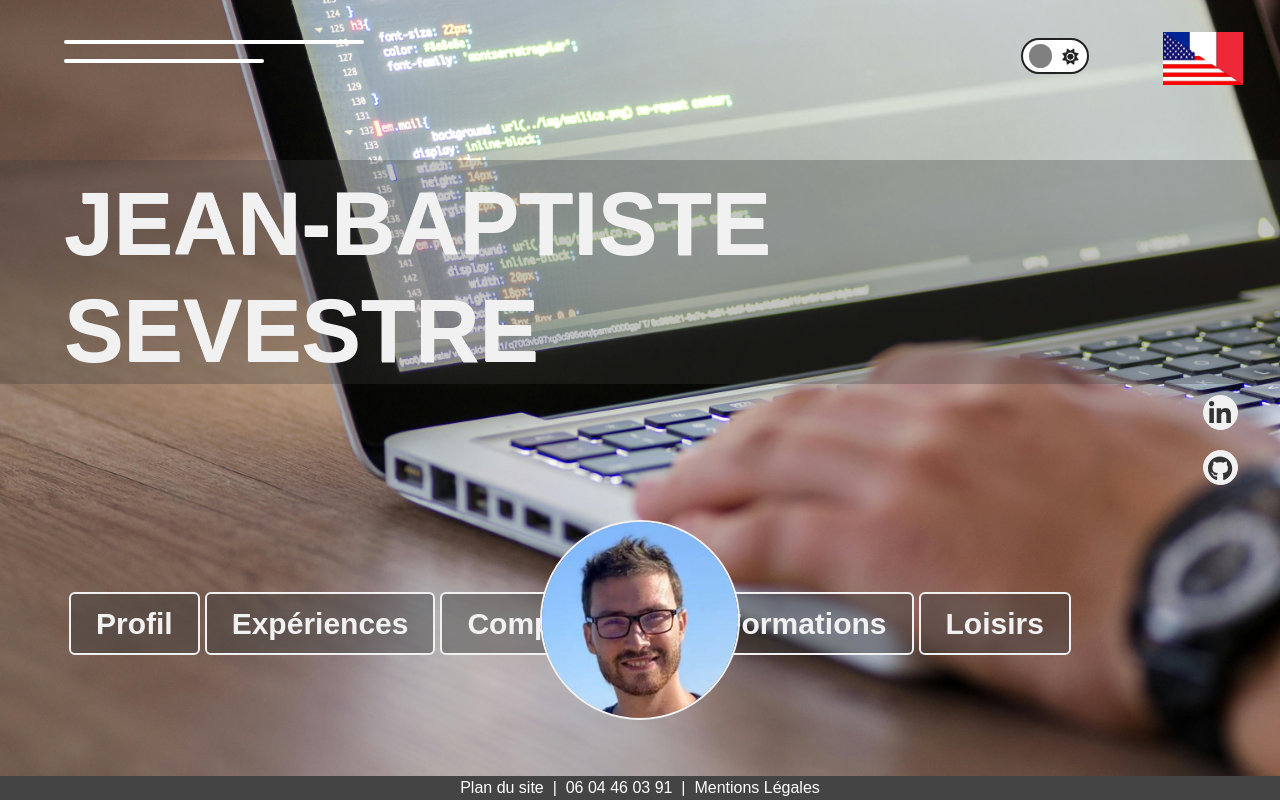
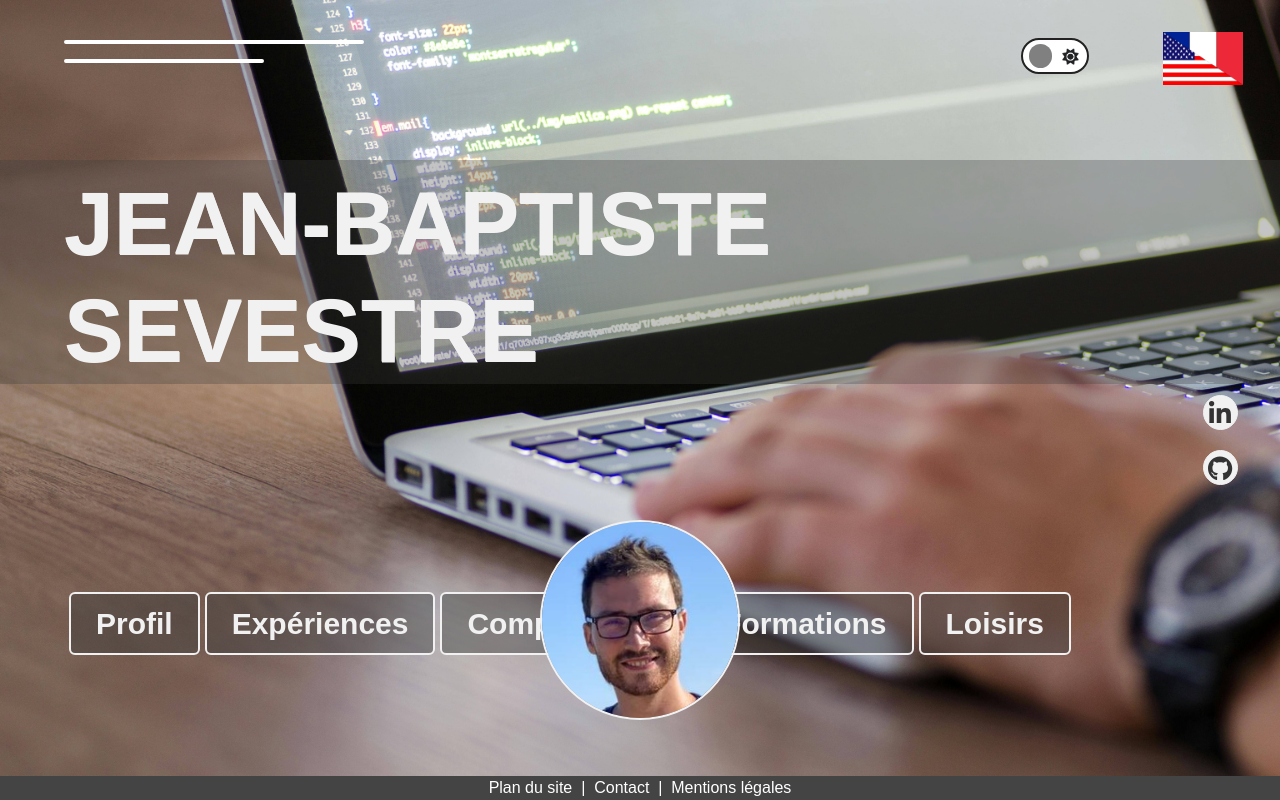
Before and after one commit to jesevestre/CV_Web_VueJS3, a Vue app: page / in a window 1280 px wide. Built offline with nearby package versions, Linux system fonts and the light colour scheme; a web font is replaced by a local one.

Commit message:
Maj du multilingue + changement footer + correction bug

```diff
--- a/src/components/Footer.vue
+++ b/src/components/Footer.vue
@@ -1,15 +1,15 @@
 <template>
     <footer class="footer text-center">
 		<span>
-			<router-link class="footer_span" to="/pages/PlanDuSite" role="button" aria-label="Navigation vers le plan du site">Plan du site</router-link>
+			<router-link class="footer_span" to="/pages/PlanDuSite" role="button" aria-label="Navigation vers le plan du site">{{ localLabels.planDuSite }}</router-link>
 		</span>
 		&nbsp;|&nbsp;
 		<span>
-			<a class="footer_span" href="tel:+33604460391" aria-label="Ouverture pop-up pour passer un appel téléphonique">06&nbsp;04&nbsp;46&nbsp;03&nbsp;91</a>
+			<router-link class="footer_span" to="/pages/Contact" role="button" aria-label="Navigation vers contact">{{ localLabels.contact }}</router-link>
 		</span>
 		&nbsp;|&nbsp;
 		<span>
-			<router-link class="footer_span" to="/pages/MentionLegales" role="button" aria-label="Navigation vers les mentions légales">Mentions Légales</router-link>
+			<router-link class="footer_span" to="/pages/MentionLegales" role="button" aria-label="Navigation vers les mentions légales">{{ localLabels.mentionsLegales }}</router-link>
 		</span>
 	</footer>
 </template>
@@ -17,6 +17,50 @@
 <script>
 export default {
     name: 'Footer',
+
+	props: {
+        labels: {
+            type: Object,
+            default: () => ({
+                planDuSite: 'Plan du site',
+                contact: 'Contact',
+                mentionsLegales: 'Mentions légales'
+            })
+        }
+    },
+
+    data() {
+        return {
+            localLabels: { ...this.labels }
+        };
+    },
+
+    mounted() {
+        const lang = document.documentElement.lang || 'fr';
+
+        if (lang === 'fr') {
+            this.localLabels = {
+                planDuSite: 'Plan du site',
+                contact: 'Contact',
+                mentionsLegales: 'Mentions légales',
+            };
+        } else {
+            this.localLabels = {
+                planDuSite: 'Site map',
+                contact: 'Contact',
+                mentionsLegales: 'Legal notices',
+            };
+        }
+    },
+
+    watch: {
+        labels: {
+            handler(newLabels) {
+                this.localLabels = { ...newLabels };
+            },
+            deep: true
+        }
+    },
 }
 </script>
 
--- a/src/components/Menu.vue
+++ b/src/components/Menu.vue
@@ -5,39 +5,39 @@
 			<div class="navbar">
 				<div class="logo">
 					<router-link to="/" role="button" aria-label="Retour à la page d’accueil">
-                		Accueil
+                		{{ localLabelsMenu.accueil }}
             		</router-link>
 				</div>
 				<ul class="links">
 					<li>
 						<router-link to="/pages/Profil" role="button" aria-label="Navigation vers le profil">
-                        	Profil
+                        	{{ localLabelsMenu.profil }}
                     	</router-link>
 					</li>
 					<li>
 						<router-link to="/pages/Experiences" role="button" aria-label="Navigation vers les expériences">
-                        	Expériences
+                        	{{ localLabelsMenu.experiences }}
                     	</router-link>
 					</li>
 					<li>
 						<router-link to="/pages/Competences" role="button" aria-label="Navigation vers les compétences">
-                        	Compétences
+                        	{{ localLabelsMenu.competences }}
                     	</router-link>
 					</li>
 					<li>
 						<router-link to="/pages/Formations" role="button" aria-label="Navigation vers les formations">
-                        	Formations
+                        	{{ localLabelsMenu.formations }}
                     	</router-link>
 					</li>
 					<li>
 						<router-link to="/pages/Loisirs" role="button" aria-label="Navigation vers les loisirs">
-                        	Loisirs
+                        	{{ localLabelsMenu.loisirs }}
                     	</router-link>
 					</li>
 				</ul>
 				<div class="buttons">
 					<router-link to="/pages/Contact" class="action-button button-color1" role="button" aria-label="Navigation vers contact">
-                        Contact
+                        {{ localLabelsMenu.contact }}
                     </router-link>
 				</div>
 				<div class="burger-menu-button" @click="toggleMenu">
@@ -91,10 +91,61 @@ import '@/assets/css/PagesStyle.css';
 export default {
     name: 'Menu',
 
+	props: {
+        labels: {
+            type: Object,
+            default: () => ({
+				accueil: "Accueil",
+				profil: "Profil",
+				experiences: "Expériences",
+				competences: "Compétences",
+				formations: "Formations",
+				loisirs: "Loisirs",
+				contact: "Contact",
+            })
+        }
+    },
+
 	data() {
         return {
             isMenuOpen: false,
+			localLabelsMenu: { ...this.labels }
         };
+    },
+
+	mounted() {
+        const lang = document.documentElement.lang || 'fr';
+
+        if (lang === 'fr') {
+            this.localLabelsMenu = {
+				accueil: 'Accueil',
+                profil: 'Profil',
+				experiences: 'Expériences',
+				competences: 'Compétences',
+				formations: 'Formations',
+				loisirs: 'Loisirs',
+				contact: 'Contact',
+            };
+        } else {
+            this.localLabelsMenu = {
+				accueil: 'Home',
+                profil: 'Profile',
+				experiences: 'Experiences',
+				competences: 'Skills',
+				formations: 'Education',
+				loisirs: 'Hobbies',
+				contact: 'Contact',
+            };
+        }
+    },
+
+    watch: {
+        labels: {
+            handler(newLabels) {
+                this.localLabelsMenu = { ...newLabels };
+            },
+            deep: true
+        }
     },
 
 	methods: {
--- a/src/vues/Home.vue
+++ b/src/vues/Home.vue
@@ -66,16 +66,51 @@
             </router-link>
         </div>
 
-        <Footer />
+        <Footer :labels="labels" />
 
 	</div>
 </template>
 
 
 <script setup>
-import Footer from '@/components/Footer.vue';
 import { gsap } from "gsap";
 import { ref, watchEffect, onMounted, nextTick } from 'vue';
+import Footer from '@/components/Footer.vue';
+
+// Gestion de la langue
+const languages = ['fr', 'en'];
+const translations = {
+	fr: {
+		profil: 'Profil',
+		experiences: 'Expériences',
+		competences: 'Compétences',
+		formations: 'Formations',
+		loisirs: 'Loisirs',
+		planDuSite: 'Plan du site',
+		contact: 'Contact',
+		mentionsLegales: 'Mentions légales',
+	},
+	en: {
+		profil: 'Profile',
+		experiences: 'Experiences',
+		competences: 'Skills',
+		formations: 'Education',
+		loisirs: 'Hobbies',
+		planDuSite: 'Site map',
+		contact: 'Contact',
+		mentionsLegales: 'Legal notices',
+	},
+};
+
+const currentLang = ref(localStorage.getItem('lang') || 'fr');
+const labels = ref(translations[currentLang.value]);
+
+const changeLangage = () => {
+	currentLang.value = currentLang.value === 'fr' ? 'en' : 'fr';
+	labels.value = translations[currentLang.value];
+	localStorage.setItem('lang', currentLang.value);
+    document.documentElement.setAttribute('lang', currentLang.value);
+};
 
 // Mode sombre
 const isDarkMode = ref(false);
@@ -83,36 +118,10 @@ const toggleDarkMode = () => {
 	isDarkMode.value = !isDarkMode.value;
 };
 const applyDarkMode = () => {
-	document.documentElement.style.setProperty("--background", isDarkMode.value ? "rgba(60, 60, 60, 0.6)" : "rgba(60, 60, 60, 0.3)");
-	document.documentElement.style.setProperty("--background-btn", isDarkMode.value ? "rgba(60, 60, 60, 0.9)" : "rgba(60, 60, 60, 0.45)");
+	document.documentElement.style.setProperty('--background', isDarkMode.value ? 'rgba(60, 60, 60, 0.6)' : 'rgba(60, 60, 60, 0.3)');
+	document.documentElement.style.setProperty('--background-btn', isDarkMode.value ? 'rgba(60, 60, 60, 0.9)' : 'rgba(60, 60, 60, 0.45)');
 };
 watchEffect(applyDarkMode);
-
-// Gestion de la langue
-const languages = ["fr", "en"];
-const currentLangIndex = ref(0); // 0 = français, 1 = anglais
-const translations = {
-	fr: {
-		profil: "Profil",
-		experiences: "Expériences",
-		competences: "Compétences",
-		formations: "Formations",
-		loisirs: "Loisirs",
-	},
-	en: {
-		profil: "Profile",
-		experiences: "Experiences",
-		competences: "Skills",
-		formations: "Education",
-		loisirs: "Hobbies",
-	},
-};
-const labels = ref(translations[languages[currentLangIndex.value]]);
-const changeLangage = () => {
-	currentLangIndex.value = (currentLangIndex.value + 1) % languages.length;
-	labels.value = translations[languages[currentLangIndex.value]];
-	localStorage.setItem('lang', languages[currentLangIndex.value]);
-};
 
 onMounted(() => {
     // Effet lors de la venue sur la page
@@ -127,24 +136,17 @@ onMounted(() => {
         const TL = gsap.timeline({ paused: true });
 
 		TL
-            .from(titreSpans, { stagger: 0.5, duration: 1.3, top: -30, opacity: 0, ease: "power2.out" })
-            .from(l1, { duration: 1.5, width: 0, ease: "power2.out" }, '-=3')
-            .from(l2, { duration: 1.5, width: 0, ease: "power2.out" }, '-=3')
-            .from(drapeau, { duration: 0.5, transform: "scale(0)", ease: "power2.out" }, '-=1')
-            .from(switch1, { duration: 0.5, transform: "scale(0)", ease: "power2.out" }, '-=1')
-            .from(btns, { stagger: 0.35, duration: 1, opacity: 0, ease: "power2.out" }, '-=1')
-            .from(medias, { stagger: 0.3, duration: 1.5, opacity: 0, filter: "blur(5px)", ease: "power2.out" }, '-=1')
-            .to(medias, { opacity: 1, filter: "blur(0px)", duration: 2, ease: "power2.out" });
+            .from(titreSpans, { stagger: 0.5, duration: 1.3, top: -30, opacity: 0, ease: 'power2.out' })
+            .from(l1, { duration: 1.5, width: 0, ease: 'power2.out' }, '-=3')
+            .from(l2, { duration: 1.5, width: 0, ease: 'power2.out' }, '-=3')
+            .from(drapeau, { duration: 0.5, transform: 'scale(0)', ease: 'power2.out' }, '-=1')
+            .from(switch1, { duration: 0.5, transform: 'scale(0)', ease: 'power2.out' }, '-=1')
+            .from(btns, { stagger: 0.35, duration: 1, opacity: 0, ease: 'power2.out' }, '-=1')
+            .from(medias, { stagger: 0.3, duration: 1.5, opacity: 0, filter: 'blur(5px)', ease: 'power2.out' }, '-=1')
+            .to(medias, { opacity: 1, filter: 'blur(0px)', duration: 2, ease: 'power2.out' });
 
         TL.play();
 	});
-
-    // Gestion de la langue
-    const savedLang = localStorage.getItem('lang');
-	if (savedLang && languages.includes(savedLang)) {
-		currentLangIndex.value = languages.indexOf(savedLang);
-		labels.value = translations[savedLang];
-	}
 });
 </script>
 
```
Also changed, not shown: src/assets/images/imageAccueil.jpg, 1 other file (tests, documents, lock files or other folders).
